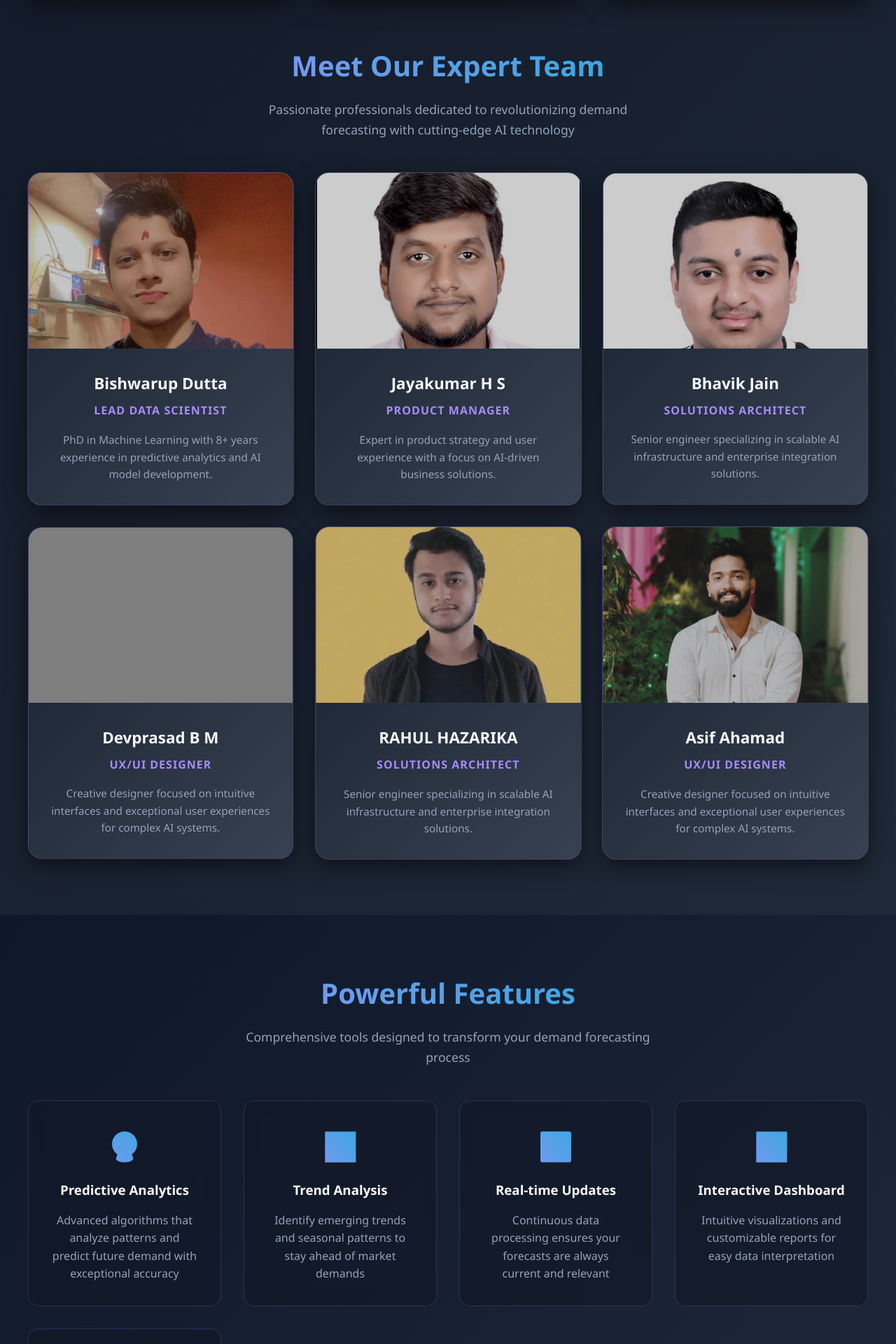
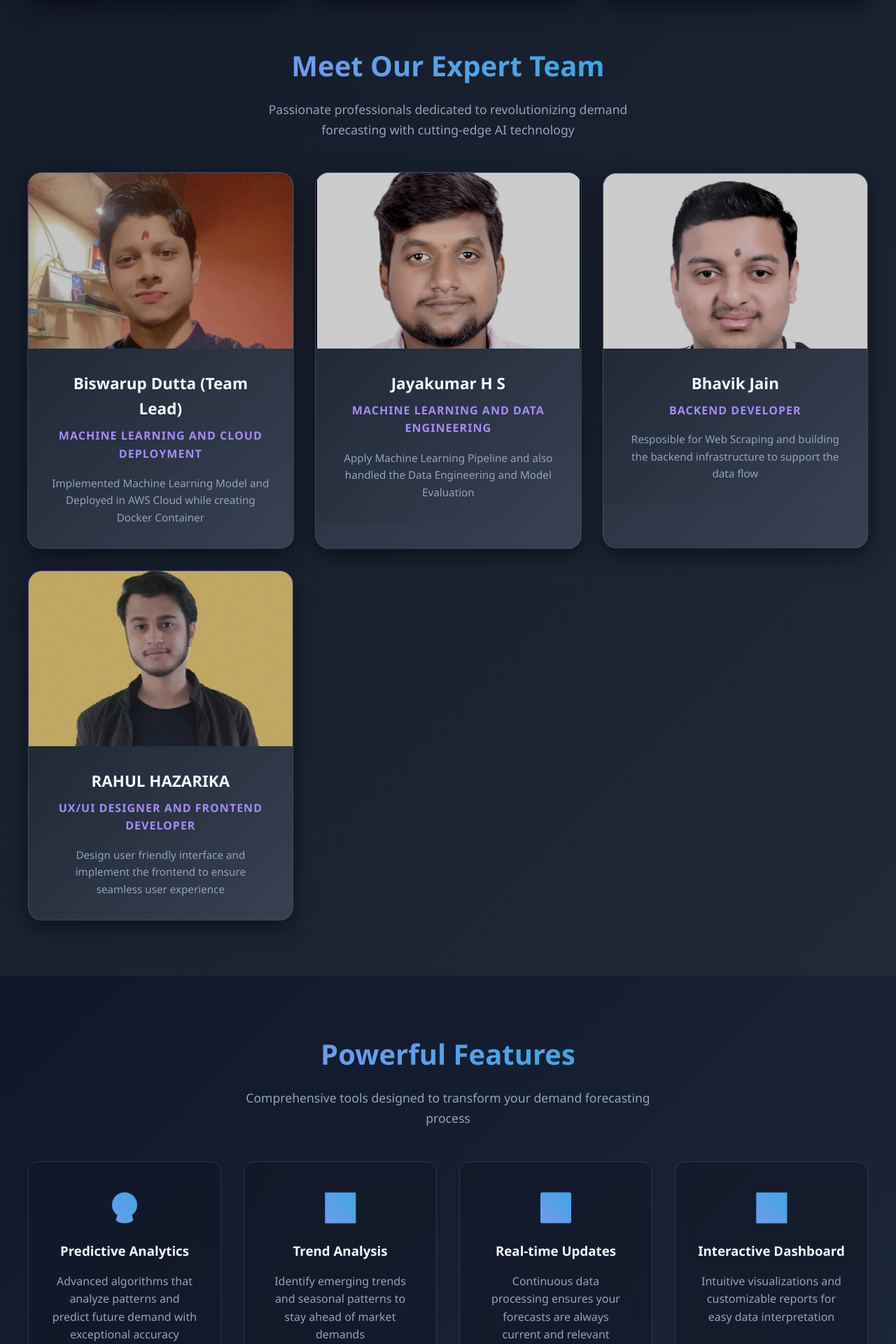
Before and after one commit to Roottoaccess/Final_Deloitte_Capstone_Submission_Completed, a Flask app: page / in a window 1280 px wide. Shown: the part 1394-3314 px from the top of the page at 70% size. Run offline with Flask 3, Linux system fonts and the light colour scheme; grey boxes are pictures that could not be loaded.

Commit message:
Deloitte capstone project implementatio

```diff
--- a/sns/templates/index.html
+++ b/sns/templates/index.html
@@ -101,21 +101,21 @@
                                 <div class="photo-overlay">
                                    <div class="social-links">
     <!-- LinkedIn Icon Link -->
-    <a href="https://linkedin.com/in/your-profile" target="_blank" rel="noopener noreferrer" class="social-link" title="Visit LinkedIn Profile">
+    <a href="https://www.linkedin.com/in/biswarup-dutta-866686253/" target="_blank" rel="noopener noreferrer" class="social-link" title="Visit LinkedIn Profile">
         <i class="fa-brands fa-linkedin"></i>
     </a>
 
     <!-- GitHub Icon Link -->
-    <a href="https://github.com/your-username" target="_blank" rel="noopener noreferrer" class="social-link" title="Visit GitHub Profile">
+    <a href="https://github.com/Roottoaccess" target="_blank" rel="noopener noreferrer" class="social-link" title="Visit GitHub Profile">
         <i class="fa-brands fa-github"></i>
     </a>
 </div>
                                 </div>
                             </div>
                             <div class="team-info">
-                                <h3>Bishwarup Dutta</h3>
-                                <p class="team-role">Lead Data Scientist</p>
-                                <p class="team-description">PhD in Machine Learning with 8+ years experience in predictive analytics and AI model development.</p>
+                                <h3>Biswarup Dutta (Team Lead)</h3>
+                                <p class="team-role">Machine Learning and Cloud Deployment</p>
+                                <p class="team-description">Implemented Machine Learning Model and Deployed in AWS Cloud while creating Docker Container</p>
                             </div>
                         </div>
                     </div>
@@ -127,12 +127,12 @@
                                 <div class="photo-overlay">
                                     <div class="social-links">
     <!-- LinkedIn Icon Link -->
-    <a href="https://linkedin.com/in/your-profile" target="_blank" rel="noopener noreferrer" class="social-link" title="Visit LinkedIn Profile">
+    <a href="https://www.linkedin.com/in/jayakumarhs24ra1965/" target="_blank" rel="noopener noreferrer" class="social-link" title="Visit LinkedIn Profile">
         <i class="fa-brands fa-linkedin"></i>
     </a>
 
     <!-- GitHub Icon Link -->
-    <a href="https://github.com/your-username" target="_blank" rel="noopener noreferrer" class="social-link" title="Visit GitHub Profile">
+    <a href="https://github.com/Jayakumar-24" target="_blank" rel="noopener noreferrer" class="social-link" title="Visit GitHub Profile">
         <i class="fa-brands fa-github"></i>
     </a>
 </div>
@@ -140,8 +140,8 @@
                             </div>
                             <div class="team-info">
                                 <h3>Jayakumar H S</h3>
-                                <p class="team-role">Product Manager</p>
-                                <p class="team-description">Expert in product strategy and user experience with a focus on AI-driven business solutions.</p>
+                                <p class="team-role">Machine Learning and Data Engineering</p>
+                                <p class="team-description">Apply Machine Learning Pipeline and also handled the Data Engineering and Model Evaluation</p>
                             </div>
                 </div>
                     </div>
@@ -153,12 +153,12 @@
                                 <div class="photo-overlay">
                                    <div class="social-links">
     <!-- LinkedIn Icon Link -->
-    <a href="https://linkedin.com/in/your-profile" target="_blank" rel="noopener noreferrer" class="social-link" title="Visit LinkedIn Profile">
+    <a href="https://www.linkedin.com/in/bhavik-jain-106792191/" target="_blank" rel="noopener noreferrer" class="social-link" title="Visit LinkedIn Profile">
         <i class="fa-brands fa-linkedin"></i>
     </a>
 
     <!-- GitHub Icon Link -->
-    <a href="https://github.com/your-username" target="_blank" rel="noopener noreferrer" class="social-link" title="Visit GitHub Profile">
+    <a href="https://github.com/Bhavik1896" target="_blank" rel="noopener noreferrer" class="social-link" title="Visit GitHub Profile">
         <i class="fa-brands fa-github"></i>
     </a>
 </div>
@@ -166,39 +166,11 @@
                             </div>
                             <div class="team-info">
                                 <h3>Bhavik Jain</h3>
-                                <p class="team-role">Solutions Architect</p>
-                                <p class="team-description">Senior engineer specializing in scalable AI infrastructure and enterprise integration solutions.</p>
+                                <p class="team-role">Backend Developer</p>
+                                <p class="team-description">Resposible for Web Scraping and building the backend infrastructure to support the data flow</p>
                             </div>
                         </div>
                     </div>
-
-                    <div class="team-card animate-on-scroll">
-                        <div class="team-card-inner">
-                            <div class="team-photo">
-                                <img src="/static/images/dev.JPG" alt="Michael Rodriguez">
-                                <div class="photo-overlay">
-                                    <div class="social-links">
-    <!-- LinkedIn Icon Link -->
-    <a href="https://linkedin.com/in/your-profile" target="_blank" rel="noopener noreferrer" class="social-link" title="Visit LinkedIn Profile">
-        <i class="fa-brands fa-linkedin"></i>
-    </a>
-
-    <!-- GitHub Icon Link -->
-    <a href="https://github.com/your-username" target="_blank" rel="noopener noreferrer" class="social-link" title="Visit GitHub Profile">
-        <i class="fa-brands fa-github"></i>
-    </a>
-</div>
-                                </div>
-                            </div>
-                            <div class="team-info">
-                                <h3>Devprasad B M</h3>
-                                <p class="team-role">UX/UI Designer</p>
-                                <p class="team-description">Creative designer focused on intuitive interfaces and exceptional user experiences for complex AI systems.</p>
-                              </div>
-                        </div>
-                    </div>
-
-
                      <div class="team-card animate-on-scroll">
                         <div class="team-card-inner">
                             <div class="team-photo">
@@ -206,12 +178,12 @@
                                 <div class="photo-overlay">
                                     <div class="social-links">
     <!-- LinkedIn Icon Link -->
-    <a href="https://linkedin.com/in/your-profile" target="_blank" rel="noopener noreferrer" class="social-link" title="Visit LinkedIn Profile">
+    <a href="https://www.linkedin.com/in/rahul-hazarika-101586230/" target="_blank" rel="noopener noreferrer" class="social-link" title="Visit LinkedIn Profile">
         <i class="fa-brands fa-linkedin"></i>
     </a>
 
     <!-- GitHub Icon Link -->
-    <a href="https://github.com/your-username" target="_blank" rel="noopener noreferrer" class="social-link" title="Visit GitHub Profile">
+    <a href="https://github.com/Rahul123hazarika" target="_blank" rel="noopener noreferrer" class="social-link" title="Visit GitHub Profile">
         <i class="fa-brands fa-github"></i>
     </a>
 </div>
@@ -219,35 +191,11 @@
                             </div>
                             <div class="team-info">
                                 <h3>RAHUL HAZARIKA</h3>
-                                <p class="team-role">Solutions Architect</p>
-                                <p class="team-description">Senior engineer specializing in scalable AI infrastructure and enterprise integration solutions.</p>
+                                <p class="team-role">UX/UI Designer and Frontend Developer</p>
+                                <p class="team-description">Design user friendly interface and implement the frontend to ensure seamless user experience</p>
                             </div>
                         </div>
                     </div>
-
-                    <div class="team-card animate-on-scroll">
-                        <div class="team-card-inner">
-                            <div class="team-photo">
-                                <img src="/static/images/asif.jpg" alt="Emily Watson">
-                                <div class="photo-overlay">
-                                   <div class="social-links">
-    <!-- LinkedIn Icon Link -->
-    <a href="https://linkedin.com/in/your-profile" target="_blank" rel="noopener noreferrer" class="social-link" title="Visit LinkedIn Profile">
-        <i class="fa-brands fa-linkedin"></i>
-    </a>
-
-    <!-- GitHub Icon Link -->
-    <a href="https://github.com/your-username" target="_blank" rel="noopener noreferrer" class="social-link" title="Visit GitHub Profile">
-        <i class="fa-brands fa-github"></i>
-    </a>
-</div>
-                                </div>
-                            </div>
-                            <div class="team-info">
-                                <h3>Asif Ahamad</h3>
-                                <p class="team-role">UX/UI Designer</p>
-                                <p class="team-description">Creative designer focused on intuitive interfaces and exceptional user experiences for complex AI systems.</p>
-                            </div>
                         </div>
                     </div>
                 </div>
```
Also changed, not shown: sns/app.py (line endings or trailing spaces).
